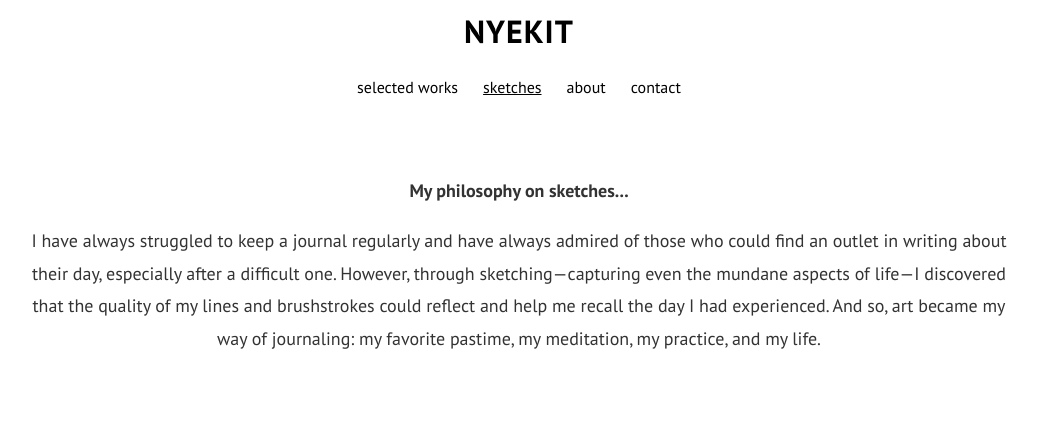
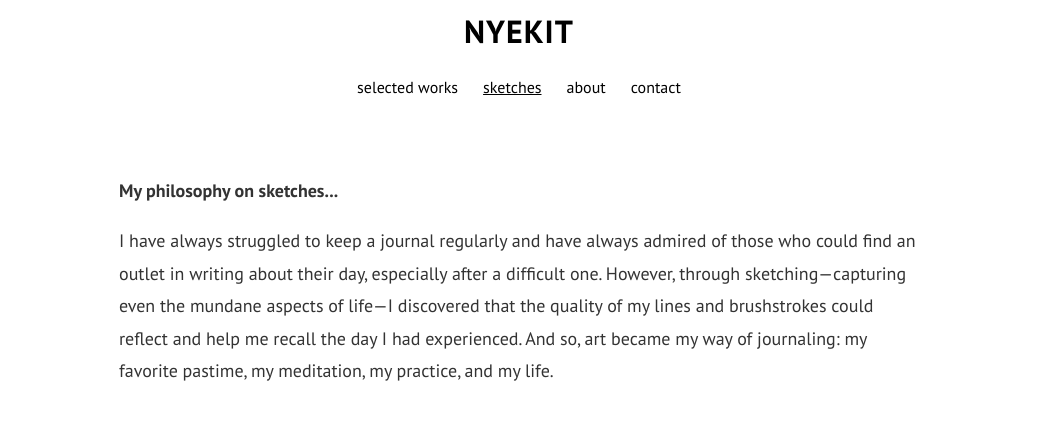
Before and after one commit to AravBhargava05/Nikita, a Flask app: page /sketches in a window 1280 px wide. Shown: the top 440 px of the page, without its empty margins (121-1159 px from the left). Run offline with Flask 3, Linux system fonts and the light colour scheme.

Commit message:
Update styles.css

```diff
--- a/static/styles.css
+++ b/static/styles.css
@@ -151,7 +151,8 @@ footer p {
     font-size: 18px; /* Comfortable size for readability */
     line-height: 1.8; /* Space between lines for better readability */
     color: #333; /* Dark gray text for a softer look than pure black */
-    text-align: center; /* Center-align the text */
+    text-align: left; /* Center-align the text */
+    max-width: 800px; /* Limit the width for better readability on wider screens */
 }
 
 .image-title {
```
